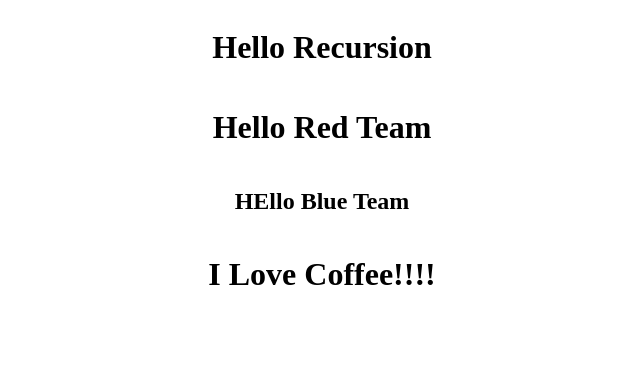
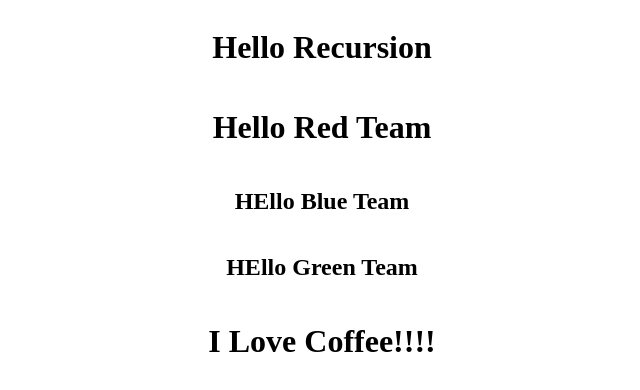
Before and after one commit to teamdev-RecursionRed/task1, a plain HTML site: page index.html in a window 1280 px wide. Shown: the whole page, without its empty margins (318-958 px from the left). Drawn offline with Linux system fonts and the light colour scheme.

Commit message:
add Green

```diff
--- a/index.html
+++ b/index.html
@@ -13,6 +13,7 @@
         <h1>Hello Recursion</h1>
         <h1>Hello Red Team</h1>
         <h2>HEllo Blue Team</h2>
+        <h2>HEllo Green Team</h2>
 
         <!-- 2回目 -->
         <h1>I Love Coffee!!!!</h1>
```
